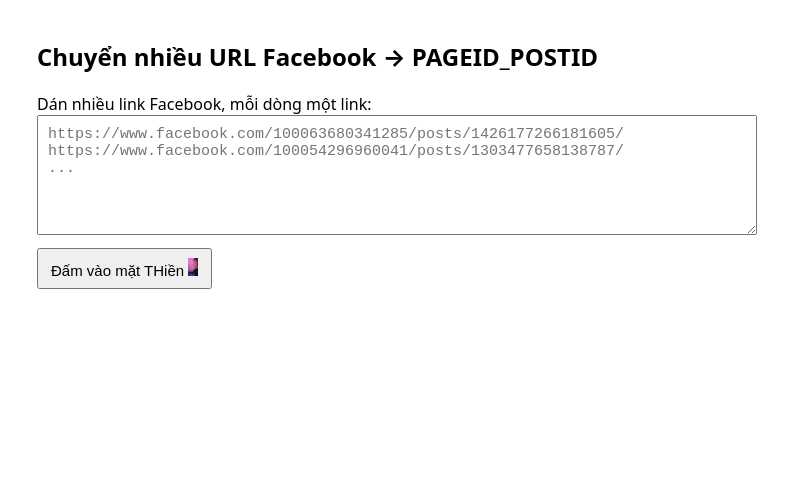
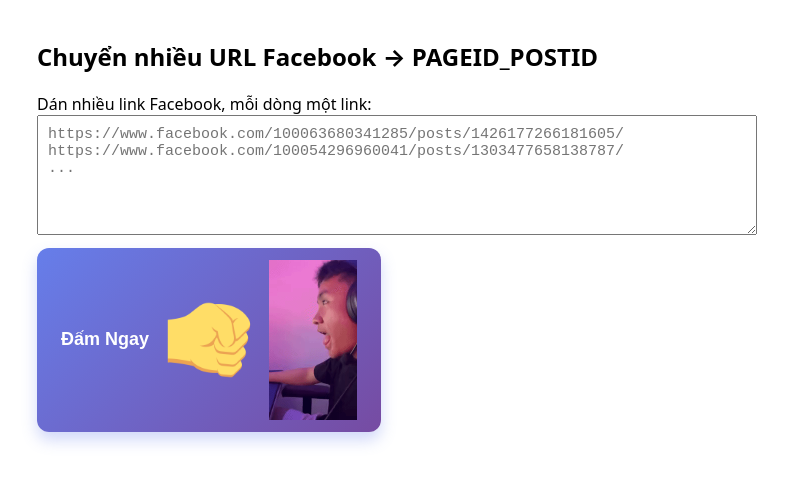
Before and after one commit to sauhv/getDIFB, a plain HTML site: page index.html in a window 1280 px wide. Shown: the whole page, without its empty margins (243-1031 px from the left). Drawn offline with Linux system fonts and the light colour scheme.

Commit message:
Update index.html

```diff
--- a/index.html
+++ b/index.html
@@ -11,6 +11,55 @@
     ul { margin-top: 16px; padding-left: 20px; }
     li { margin: 6px 0; word-break: break-all; }
     .error { color: #b00020; margin-top: 8px; white-space: pre-line; }
+     #convertBtn {
+    background: linear-gradient(135deg, #667eea, #764ba2);
+    color: white;
+    border: none;
+    border-radius: 12px;
+    padding: 12px 24px;
+    font-size: 18px;
+    font-weight: 600;
+    cursor: pointer;
+    display: inline-flex;
+    align-items: center;
+    gap: 16px;
+    box-shadow: 0 8px 15px rgba(102, 126, 234, 0.3);
+    transition: box-shadow 0.3s ease, background 0.3s ease;
+    user-select: none;
+  }
+
+  #convertBtn:hover {
+    box-shadow: 0 12px 25px rgba(118, 75, 162, 0.6);
+    background: linear-gradient(135deg, #5a67d8, #6f42c1);
+  }
+
+  #convertBtn:active {
+    background: linear-gradient(135deg, #4950c8, #5a3793);
+  }
+
+  #convertBtn img {
+    width: 88px;
+    height: auto;
+    transition: transform 0.3s ease;
+    position: relative;
+    will-change: transform;
+  }
+
+  #img1 {
+    transform-origin: center left;
+    z-index:99;
+  }
+
+  @keyframes punch {
+    0%   { transform: translateX(0) rotate(0deg); }
+    50%  { transform: translateX(40px) rotate(-20deg); }
+    70%  { transform: translateX(30px) rotate(-10deg); }
+    100% { transform: translateX(0) rotate(0deg); }
+  }
+
+  .punch-animation {
+    animation: punch 0.5s ease forwards;
+  }
   </style>
 </head>
 <body>
@@ -22,7 +71,11 @@
 ..."></textarea>
 
   <div>
-    <button id="convertBtn">Đấm vào mặt THiền <img src="https://sauhv.github.io/getDIFB/thien.gif" width="10px"> </button>
+    <button id="convertBtn" aria-label="Đấm Ngay">
+      Đấm Ngay
+      <img id="img1" src="https://sauhv.github.io/getDIFB/fight.png" alt="Đấm">
+      <img id="img2" src="https://sauhv.github.io/getDIFB/thien.gif" alt="Mục tiêu">
+    </button>
   </div>
 
   <div id="msg" class="error" aria-live="polite"></div>
@@ -97,6 +150,19 @@
     }
 
     btn.addEventListener('click', handleConvert);
+
+    const btn = document.getElementById('convertBtn');
+  const img1 = document.getElementById('img1');
+
+  btn.addEventListener('click', () => {
+    // Xóa class nếu có để khởi động lại animation ngay lập tức
+    img1.classList.remove('punch-animation');
+
+    // Đoạn này giúp trình duyệt nhận biết thay đổi class để phát lại animation
+    void img1.offsetWidth;
+
+    img1.classList.add('punch-animation');
+  });
   </script>
 </body>
 </html>
```
